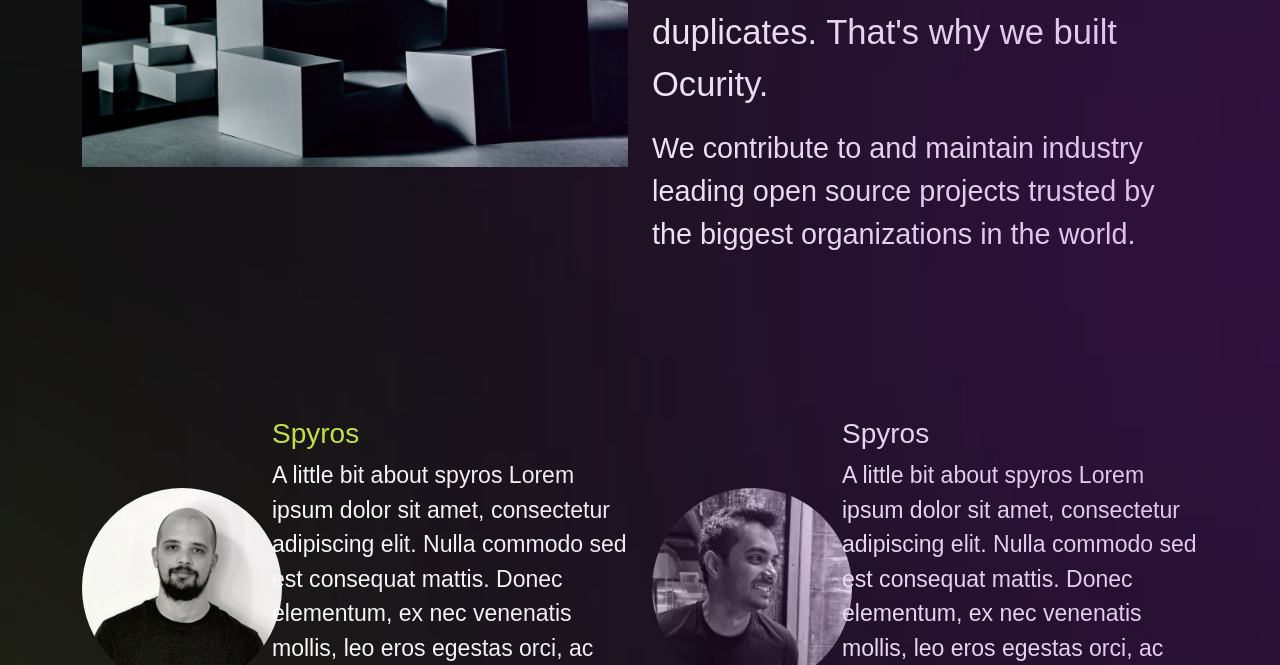
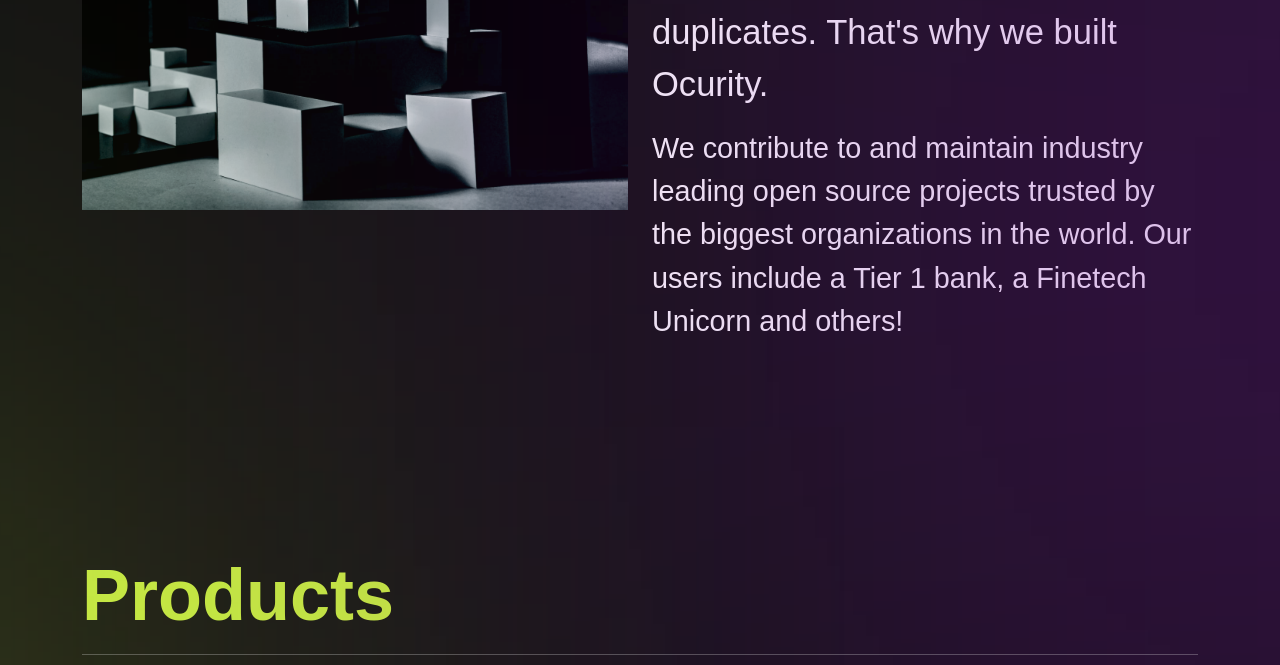
Before and after one commit to ocurity/ocurity.github.io, a plain HTML site: page index.html in a window 1280 px wide. Shown: the part 1530-2195 px from the top of the page. Drawn offline with nearby package versions, Linux system fonts and the light colour scheme; files whose address does not match are found by name; a web font is replaced by a local one.

Commit message:
Update index.html

```diff
--- a/index.html
+++ b/index.html
@@ -88,9 +88,10 @@
                 <p class="bigger-text">We are seasoned security professionals. We want security teams spending less time
                     on reports and shifting through duplicates. That's why we built Ocurity.</p>
                 <p>We contribute to and maintain industry leading open source projects trusted by the biggest
-                    organizations in the world.</p>
+                    organizations in the world.
+                Our users include a Tier 1 bank, a Finetech Unicorn and others!</p>
             </div>
-            <div class="col-md-12 section">
+<!--             <div class="col-md-12 section">
                 <div class="row gy-5">
                     <div class="col-md-6">
                         <div class="row col-vert-align">
@@ -98,10 +99,7 @@
                             </div>
                             <div class="col-md-8">
                                 <h3 class="section-title">Spyros</h3>
-                                <p class="smaller-text">A little bit about spyros Lorem ipsum dolor sit amet,
-                                    consectetur adipiscing elit. Nulla commodo sed est consequat mattis. Donec
-                                    elementum, ex nec venenatis mollis, leo eros egestas orci, ac eleifend dolor orci
-                                    sollicitudin risus. </p>
+                                <p class="smaller-text"> </p>
                                 <div>
                                     <a href="https://twitter.com/0xfde"><img src="./assets/img/twitter.svg" alt="Twitter"></a>&nbsp;
                                     <a href="https://www.linkedin.com/in/spyr/"><img src="./assets/img/linkedIn.svg" alt="LinkedIn"></a>
@@ -114,10 +112,7 @@
                             <div class="col-md-4"><img class="portrait" src="./assets/img/VJ-bw 1.png" /></div>
                             <div class="col-md-8">
                                 <h3 c>Spyros</h3>
-                                <p class="smaller-text">A little bit about spyros Lorem ipsum dolor sit amet,
-                                    consectetur adipiscing elit. Nulla commodo sed est consequat mattis. Donec
-                                    elementum, ex nec venenatis mollis, leo eros egestas orci, ac eleifend dolor orci
-                                    sollicitudin risus. </p>
+                                <p class="smaller-text"> </p>
                                 <div>
                                     <a><img src="./assets/img/twitter.svg" alt="Twitter"></a>&nbsp;
                                     <a><img src="./assets/img/linkedIn.svg" alt="LinkedIn"></a>
@@ -127,7 +122,7 @@
                     </div>
                 </div>
             </div>
-        </div>
+        </div> -->
         <div class="relative-wrapper">
             <div class="greenBlur"></div>
         </div>
```
